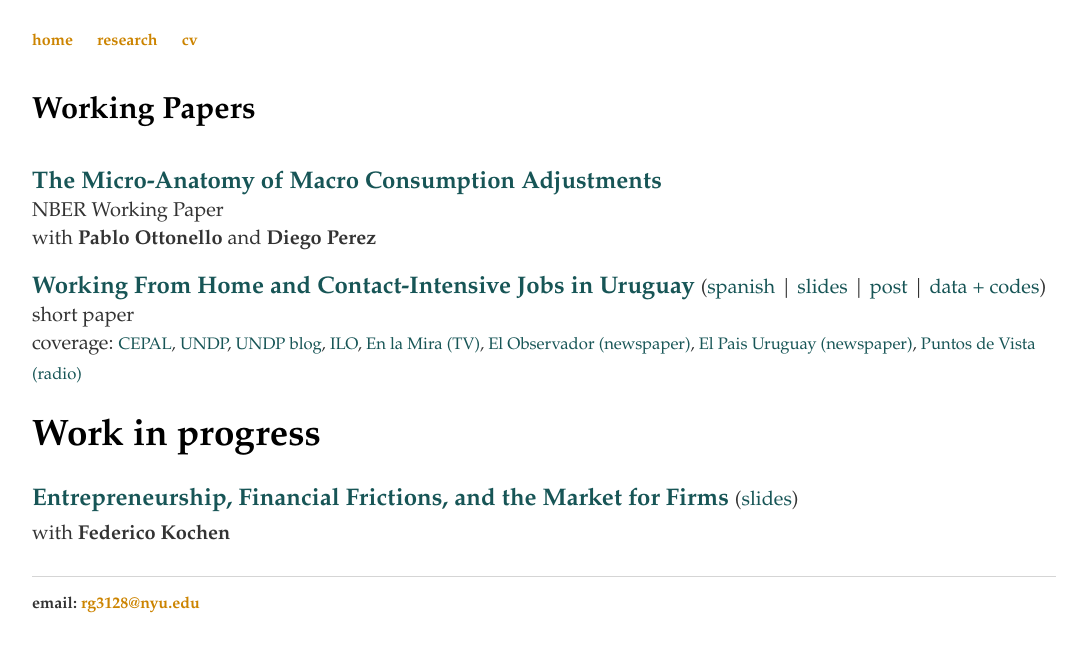
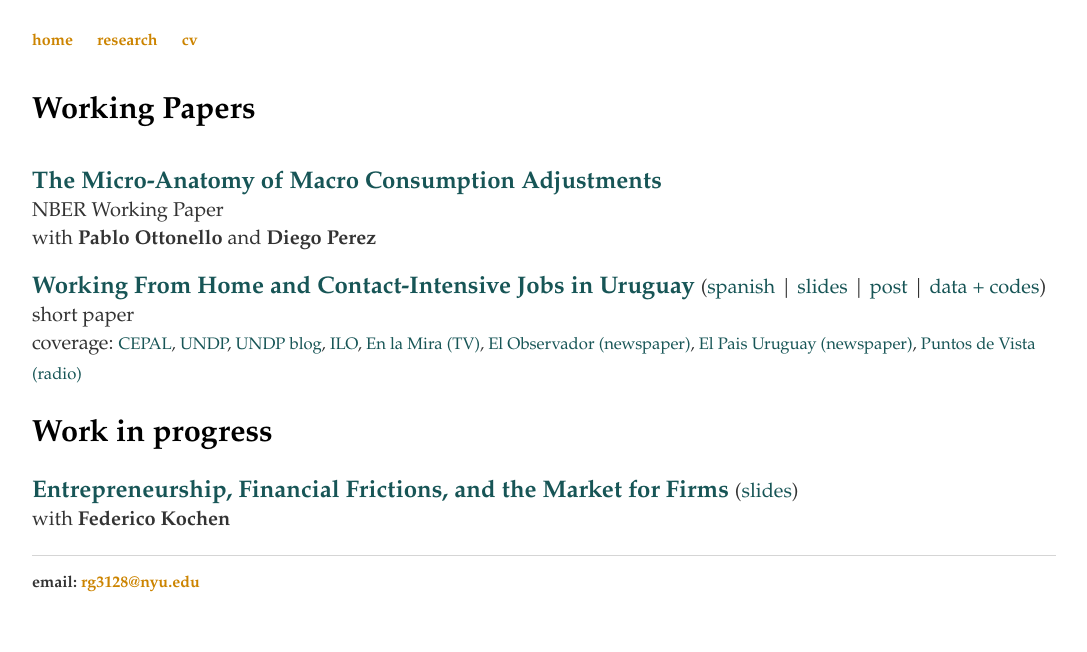
Before and after one commit to rafaguntin/rafaguntin.github.io, a Jekyll site: the page built from research/index.html, in a window 1280 px wide. Shown: the top 652 px of the page, without its empty margins (96-1183 px from the left). Built offline with Jekyll 4.4.1, drawn with Linux system fonts in a browser that asks for light colours.

Commit message:
Update index.html

```diff
--- a/research/index.html
+++ b/research/index.html
@@ -28,8 +28,8 @@
 				<a style="color:#175556" href="http://radiouruguay.uy/teletrabajo-3-de-cada-4-tienen-dificultades-segun-estudio/" target="_blank"> Puntos de Vista (radio)</a>
 			</p>
 
-			<h3> <big> <big> Work in progress </h3>
-			<p> <a style="font-weight: bold; color:#175556"
+			<h3> <big> Work in progress </h3>
+			<p> <big> <a style="font-weight: bold; color:#175556"
 			       href="/research/Entrepreneurship Financial Frictions and the Market of Firms.pdf"
 			       target="_blank">Entrepreneurship, Financial Frictions, and the Market for Firms</a> <small> (<a style="color:#175556" href="/research/GK - Slides NYU - 09Dec19 - Handout.pdf" target="_blank">slides</a>)
 				<br> with <a style="font-weight: bold; color:#333" href="https://sites.google.com/view/federicokochen/home" target="_blank"> Federico Kochen </a>
```
